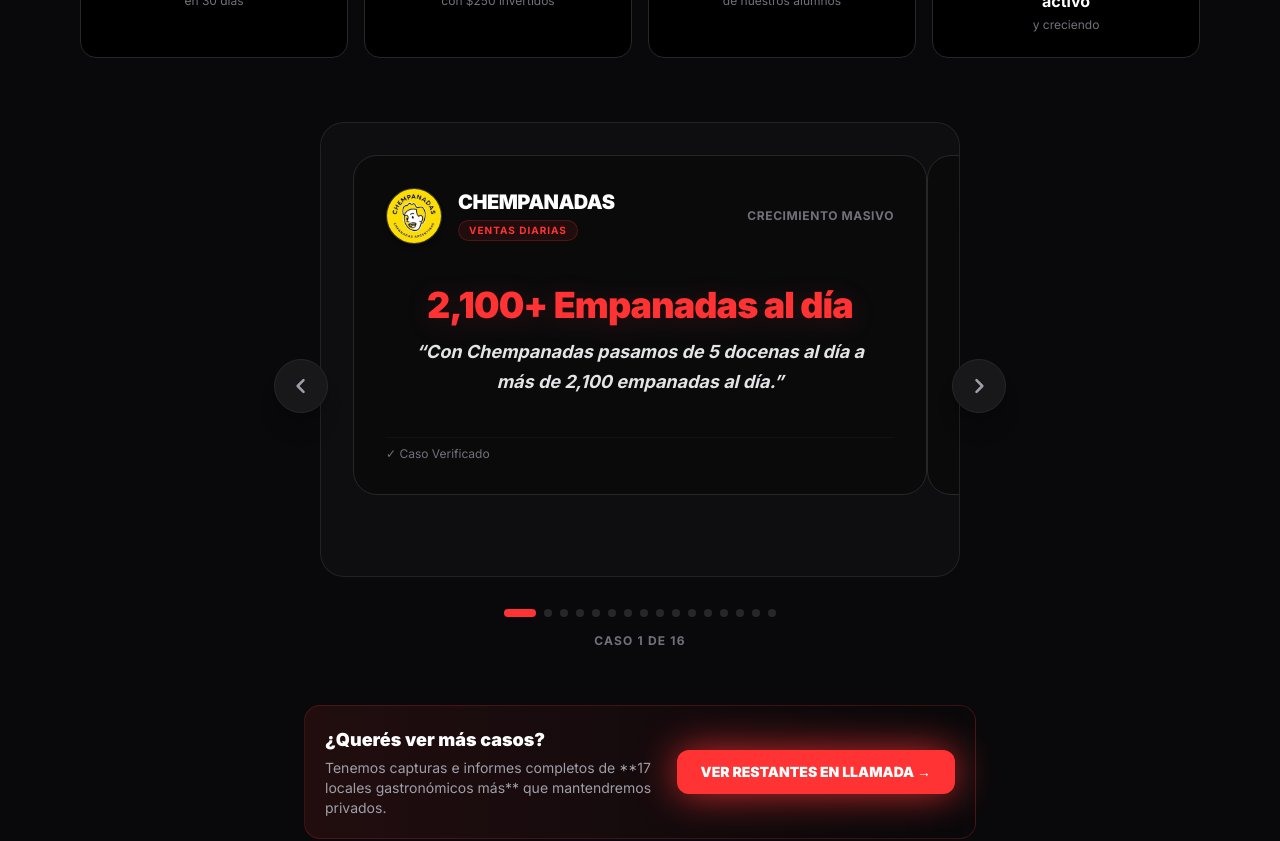
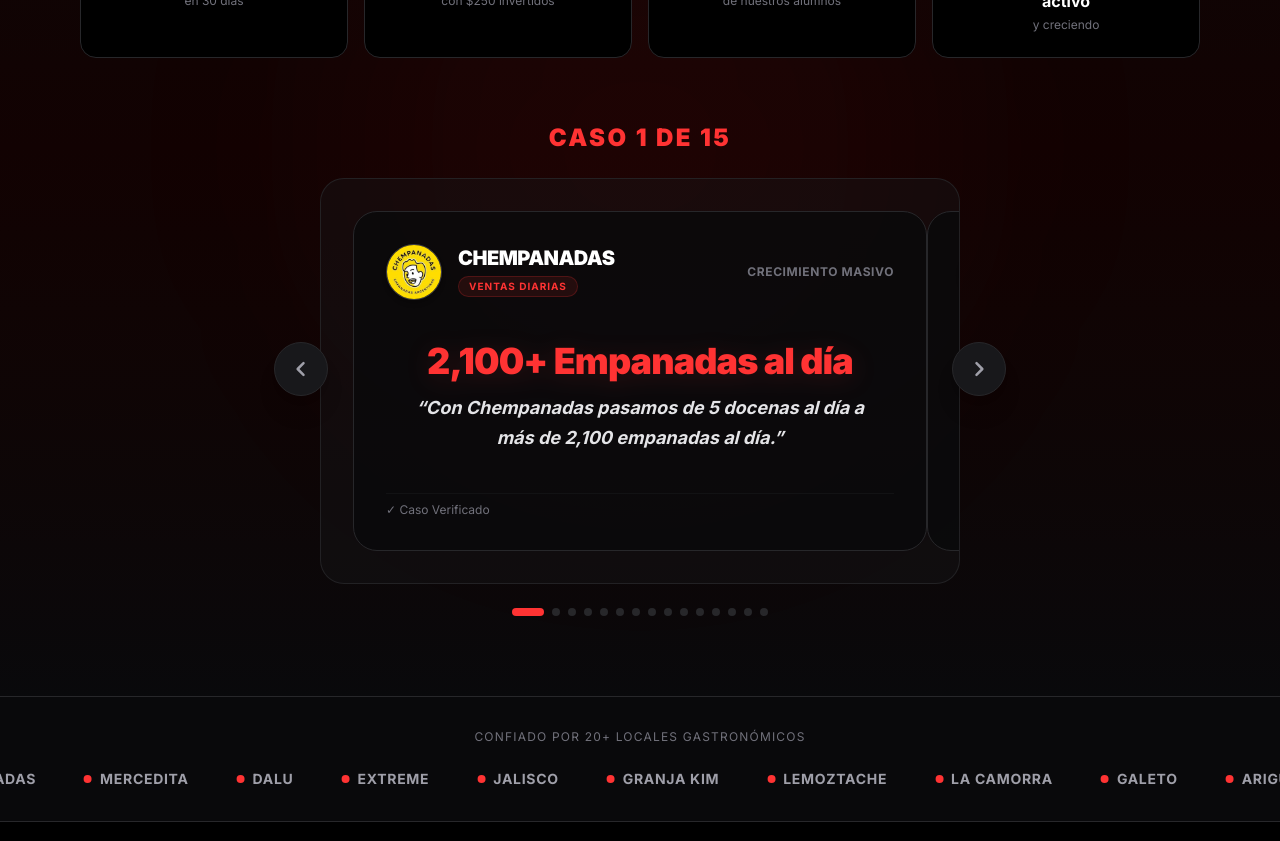
Before and after one commit to guillermolezcanopy-byte/Hungry-Customers, a Next.js app: page / in a window 1280 px wide. Shown: the part 1200-2041 px from the top of the page. Built offline with nearby package versions, Linux system fonts and the light colour scheme.

Commit message:
Update Results styling: add ambient background glow, move counter to top and make it bigger, remove teaser

```diff
--- a/components/Results.tsx
+++ b/components/Results.tsx
@@ -116,13 +116,6 @@
     metric: "Inauguración",
     tag: "LLENO COMPLETO",
   },
-  {
-    isTeaser: true,
-    brand: "+17 LOCALES MÁS",
-    highlight: "Resultados en Vivo",
-    desc: "Por razones de confidencialidad y para proteger los datos financieros de los dueños, las capturas de chats y facturación de otros 17 locales gastronómicos solo las mostramos en vivo en la llamada.",
-    metric: "Teaser",
-  },
 ];
 
 export default function Results() {
@@ -182,8 +175,11 @@
   };
 
   return (
-    <section id="resultados" className="py-20 bg-zinc-950 overflow-hidden">
-      <div className="max-w-6xl mx-auto px-4">
+    <section id="resultados" className="py-20 bg-gradient-to-b from-zinc-950 via-[#120202] to-zinc-950 relative overflow-hidden">
+      {/* Background ambient red glow to make it catchy */}
+      <div className="absolute top-1/2 left-1/2 -translate-x-1/2 -translate-y-1/2 w-[600px] h-[600px] bg-[#FF3333]/5 rounded-full blur-[120px] pointer-events-none" />
+
+      <div className="relative z-10 max-w-6xl mx-auto px-4">
         {/* Section Header */}
         <div className="text-center mb-14">
           <span className="text-[#FF3333] font-bold text-sm uppercase tracking-widest">Resultados Reales</span>
@@ -212,6 +208,13 @@
         {/* Carousel Container (1 Result Per Row) */}
         <div className="relative max-w-2xl mx-auto px-1 sm:px-4">
 
+          {/* Slider Counter (Bigger and above the card/logo picture) */}
+          <div className="text-center mb-6">
+            <span className="text-xl sm:text-2xl font-black tracking-widest text-[#FF3333] uppercase">
+              Caso {currentIndex + 1} de {caseStudies.length}
+            </span>
+          </div>
+
           {/* Main slider track wrapper */}
           <div
             className="relative overflow-hidden rounded-3xl bg-zinc-900/40 border border-zinc-800/80 p-6 sm:p-8"
@@ -224,34 +227,9 @@
               style={{ transform: `translateX(-${currentIndex * 100}%)` }}
             >
               {caseStudies.map((study, index) => {
-                const isTeaser = study.isTeaser;
-
                 return (
                   <div key={study.brand} className="w-full flex-shrink-0 flex flex-col justify-between min-h-[340px]">
-                    {isTeaser ? (
-                      /* TEASER CARD */
-                      <div className="flex flex-col items-center justify-center text-center h-full py-6 px-4">
-                        <div className="w-16 h-16 rounded-full bg-[#FF3333]/10 border border-[#FF3333]/20 flex items-center justify-center mb-4">
-                          <svg className="w-8 h-8 text-[#FF3333]" fill="none" stroke="currentColor" viewBox="0 0 24 24">
-                            <path strokeLinecap="round" strokeLinejoin="round" strokeWidth={2} d="M12 15v2m-6 4h12a2 2 0 002-2v-6a2 2 0 00-2-2H6a2 2 0 00-2 2v6a2 2 0 002 2zm10-10V7a4 4 0 00-8 0v4h8z" />
-                          </svg>
-                        </div>
-                        <span className="text-[10px] uppercase font-bold tracking-widest text-[#FF3333] bg-[#FF3333]/10 border border-[#FF3333]/20 rounded-full px-3 py-1 mb-4">
-                          {study.metric}
-                        </span>
-                        <h3 className="font-black text-2xl text-white tracking-tight mb-3">{study.brand}</h3>
-                        <p className="text-zinc-300 text-sm sm:text-base leading-relaxed max-w-lg mb-6">
-                          {study.desc}
-                        </p>
-                        <a
-                          href="/agendar"
-                          className="cta-pulse bg-[#FF3333] hover:bg-[#CC0000] text-white font-black text-sm px-8 py-3.5 rounded-xl transition-all shadow-xl shadow-[#FF3333]/20 active:scale-95 cursor-pointer text-center"
-                        >
-                          AGENDAR LLAMADA Y VER PRUEBAS →
-                        </a>
-                      </div>
-                    ) : (
-                      /* STANDARD CASE STUDY CARD (Direct presentation) */
+                    {/* STANDARD CASE STUDY CARD (Direct presentation) */}
                     <div className="relative w-full h-[340px] bg-zinc-950/80 border border-zinc-800 rounded-3xl p-6 sm:p-8 flex flex-col justify-between hover:border-[#FF3333]/30 transition-all duration-300">
                       {/* Header */}
                       <div className="flex justify-between items-center gap-4">
@@ -287,7 +265,6 @@
                         </span>
                       </div>
                     </div>
-                    )}
                   </div>
                 );
               })}
@@ -316,9 +293,8 @@
             </svg>
           </button>
 
-          {/* Slide dots and counter */}
-          <div className="mt-8 flex flex-col items-center gap-4">
-            {/* Dots */}
+          {/* Slide dots */}
+          <div className="mt-6 flex justify-center">
             <div className="flex gap-2">
               {caseStudies.map((_, index) => (
                 <button
@@ -331,42 +307,9 @@
                 />
               ))}
             </div>
-
-            {/* Slider Counter */}
-            <span className="text-zinc-500 text-xs font-bold uppercase tracking-widest">
-              Caso {currentIndex + 1} de {caseStudies.length}
-            </span>
           </div>
         </div>
-
-        {/* Persistent Teaser Banner */}
-        <div className="mt-14 max-w-2xl mx-auto bg-gradient-to-r from-[#FF3333]/10 to-transparent border border-[#FF3333]/20 rounded-2xl p-5 flex items-center justify-between gap-6 flex-col sm:flex-row text-center sm:text-left">
-          <div>
-            <h4 className="text-white font-black text-lg">¿Querés ver más casos?</h4>
-            <p className="text-zinc-400 text-sm mt-1">
-              Tenemos capturas e informes completos de **17 locales gastronómicos más** que mantendremos privados.
-            </p>
       </div>
-          <a
-            href="/agendar"
-            className="cta-pulse bg-[#FF3333] hover:bg-[#CC0000] text-white font-black text-sm px-6 py-3 rounded-xl transition-all shrink-0 cursor-pointer shadow-lg shadow-[#FF3333]/15 text-center"
-          >
-            VER RESTANTES EN LLAMADA →
-          </a>
-        </div>
-      </div>
-
-      <style>{`
-        /* Hide scrollbar for Chrome, Safari and Opera */
-        .scrollbar-none::-webkit-scrollbar {
-          display: none;
-        }
-        /* Hide scrollbar for IE, Edge and Firefox */
-        .scrollbar-none {
-          -ms-overflow-style: none;  /* IE and Edge */
-          scrollbar-width: none;  /* Firefox */
-        }
-      `}</style>
     </section>
   );
 }
```
Lines whose indentation alone changed are shown as unchanged.
